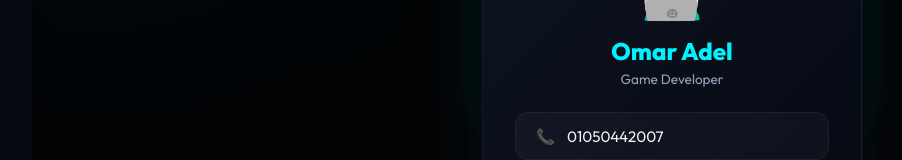
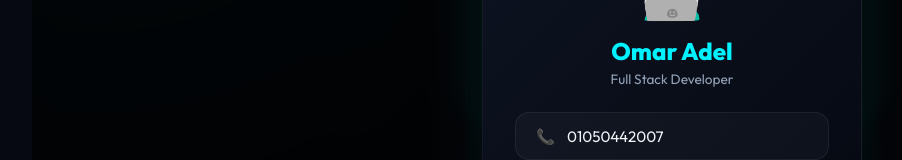
Before and after one commit to o3yin3yin-create/send, a React (Vite) app in the folder client/: page / in a window 1280 px wide. Both pictures are taken after a click on the element "Omar Adel". Shown: the part 379-539 px from the top of the page, without its empty margins (82-984 px from the left). Built offline with nearby package versions, Linux system fonts and the light colour scheme.

Commit message:
chore: change developer title to Full Stack Developer

```diff
--- a/client/src/App.jsx
+++ b/client/src/App.jsx
@@ -2041,7 +2041,7 @@ export default function App() {
             <button className="dev-modal-close" onClick={() => setShowDevModal(false)}>×</button>
             <div style={{ fontSize: '3.5rem', marginBottom: '0.75rem' }}>👨‍💻</div>
             <h3 style={{ fontSize: '1.5rem', fontWeight: 800, marginBottom: '0.25rem', color: 'var(--primary)' }}>Omar Adel</h3>
-            <p style={{ color: 'var(--text-secondary)', marginBottom: '1.5rem', fontSize: '0.85rem' }}>Game Developer</p>
+            <p style={{ color: 'var(--text-secondary)', marginBottom: '1.5rem', fontSize: '0.85rem' }}>Full Stack Developer</p>
 
             <div className="dev-contacts">
               <a href="tel:01050442007" className="dev-contact-row" onClick={() => playSound('click')}>
```
